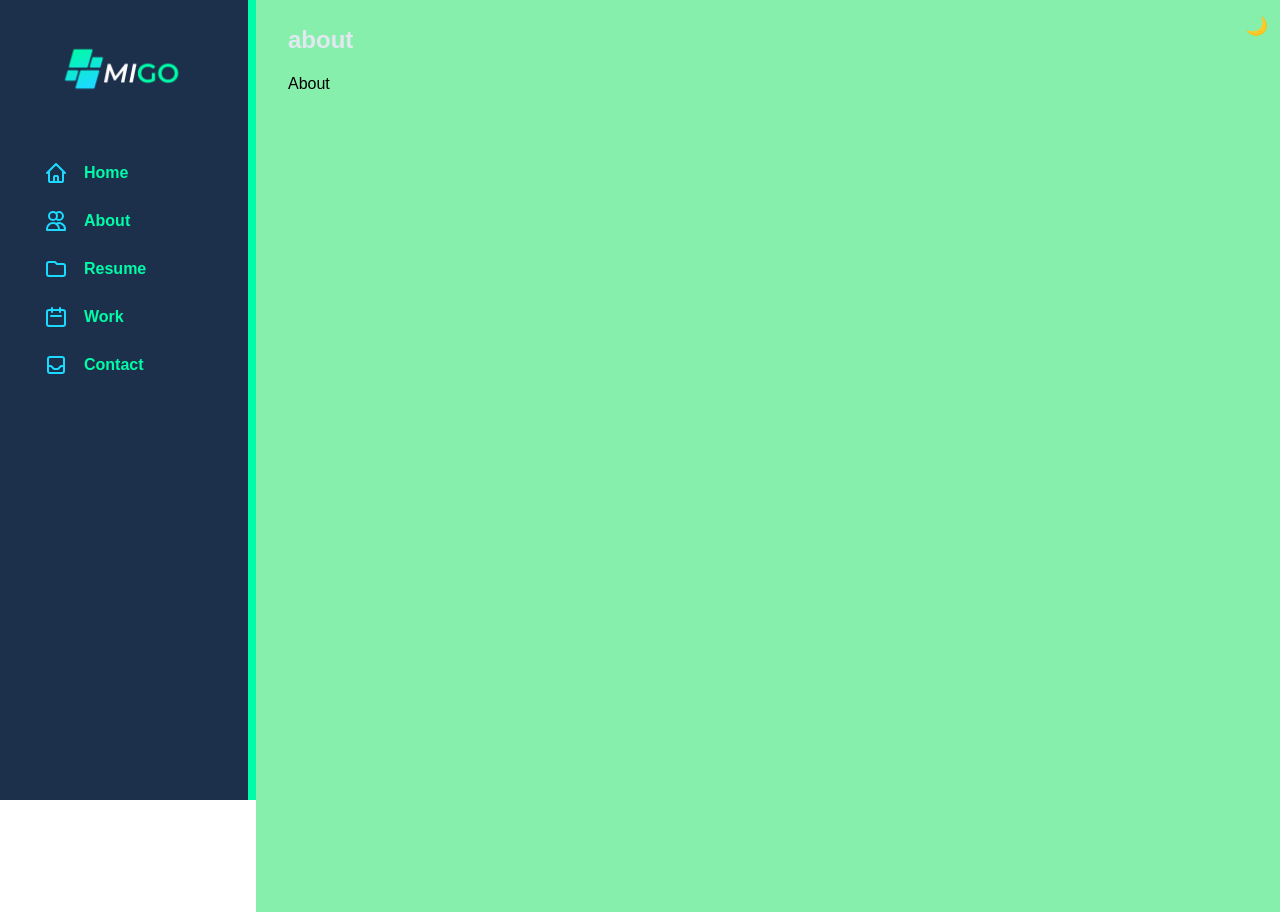
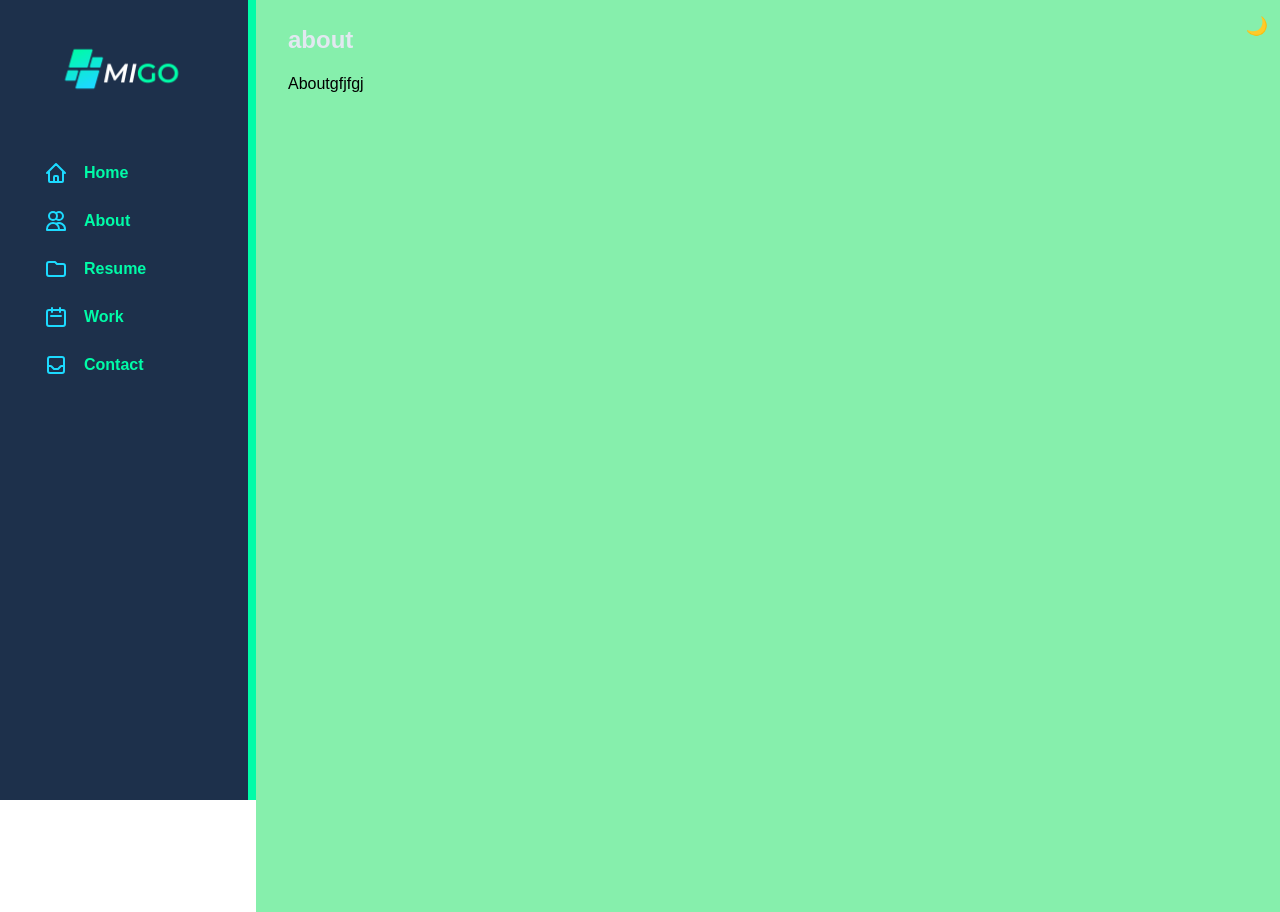
Before and after one commit to Migo1218/Portfolio_Up, a React (Vite) app: page /about in a window 1280 px wide. Built offline with nearby package versions, Linux system fonts and the light colour scheme.

Commit message:
add: no relative path

```diff
--- a/src/common/Sidebar.jsx
+++ b/src/common/Sidebar.jsx
@@ -67,7 +67,7 @@ export default function Sidebar() {
               leaveFrom="translate-x-0"
               leaveTo="-translate-x-full"
             >
-              <div className="relative flex-1 flex flex-col max-w-xs w-full bg-blackPortfolio">
+              <div className="relative flex-1 flex flex-col max-w-xs w-full bg-blackPortfolio border-r-8 border-greenPortfolio">
                 <Transition.Child
                   as={Fragment}
                   enter="ease-in-out duration-300"
--- a/src/components/About.jsx
+++ b/src/components/About.jsx
@@ -9,7 +9,7 @@ const About = () => {
         </div>
         <div className="max-w-7xl mx-auto px-4 sm:px-6 md:px-8">
           <div className="py-4">
-            <div className=" h-screen">About</div>
+            <div className=" h-screen">Aboutgfjfgj</div>
           </div>
         </div>
       </div>
--- a/src/components/Home.jsx
+++ b/src/components/Home.jsx
@@ -23,7 +23,7 @@ const Home = () => {
 
 
 
-      bg-[url('../../public/faviconjpg.png')] "
+      bg-[url('/faviconjpg.png')] "
     >
       <div className="max-w-7xl mx-auto px-4 sm:px-6 lg:px-8">
         <h1 className=" text-md italic font-semibold text-bluePortfolio dark:text-iconColor">
```
